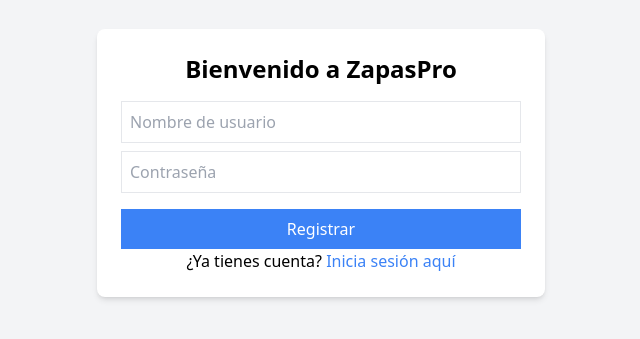
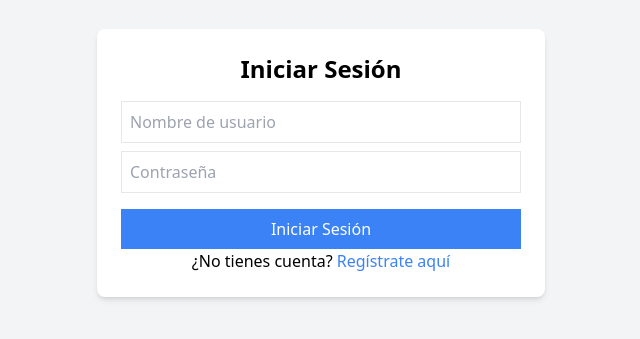
Before and after one commit to rodrigopozodev/ZapasPro_Front, an Angular app: page / in a window 1280 px wide. Shown: the part 237-576 px from the top of the page, without its empty margins (319-959 px from the left). Built offline with nearby package versions, Linux system fonts and the light colour scheme.

Commit message:
Inicio de Sesión: Configurar que el inicio de sesión sea en http://localhost:4200/login

```diff
--- a/src/app/app.routes.ts
+++ b/src/app/app.routes.ts
@@ -8,8 +8,9 @@ import { CartComponent } from './components/cart/cart.component'; // Importa el
 
 // Define las rutas de la aplicación
 export const routes: Routes = [
-  { path: '', component: HomeComponent }, // Ruta inicial que carga el componente HomeComponent
+  { path: '', component: LoginComponent }, // Ruta inicial que carga el componente LoginComponent
   { path: 'login', component: LoginComponent }, // Ruta para el componente de inicio de sesión
+  { path: 'home', component: HomeComponent },// Ruta para el formulario de registro
   { path: 'store', component: StoreComponent }, // Ruta para acceder a la tienda
   { path: 'admin', component: AdminPanelComponent }, // Ruta para acceder al panel de administración
   { path: 'cart', component: CartComponent }, // Ruta para acceder al carrito
--- a/src/app/components/login/login.component.ts
+++ b/src/app/components/login/login.component.ts
@@ -23,7 +23,7 @@ export class LoginComponent {
 
   // Método para redirigir al usuario a la página principal
   goToHome() {
-    this.router.navigate(['/']);
+    this.router.navigate(['/home']);
   }
 
   // Método que se llama al enviar el formulario
```
